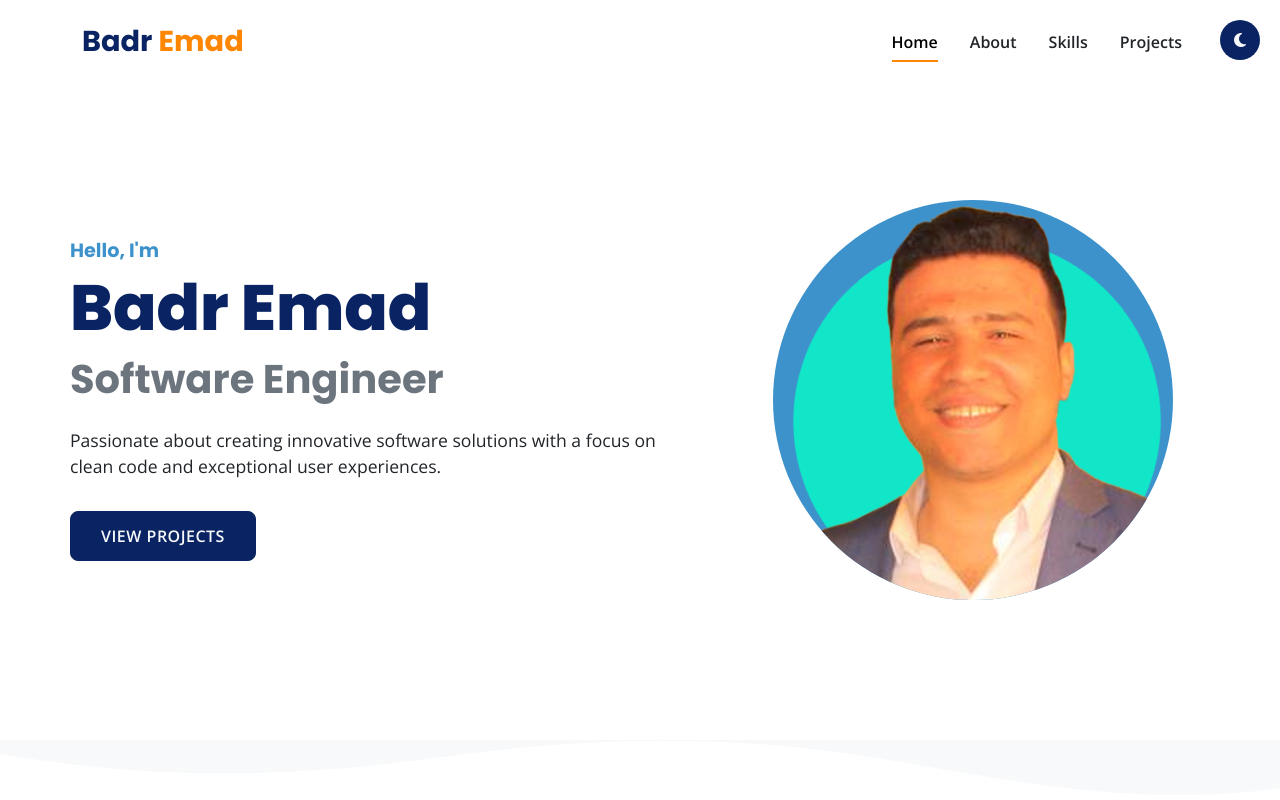
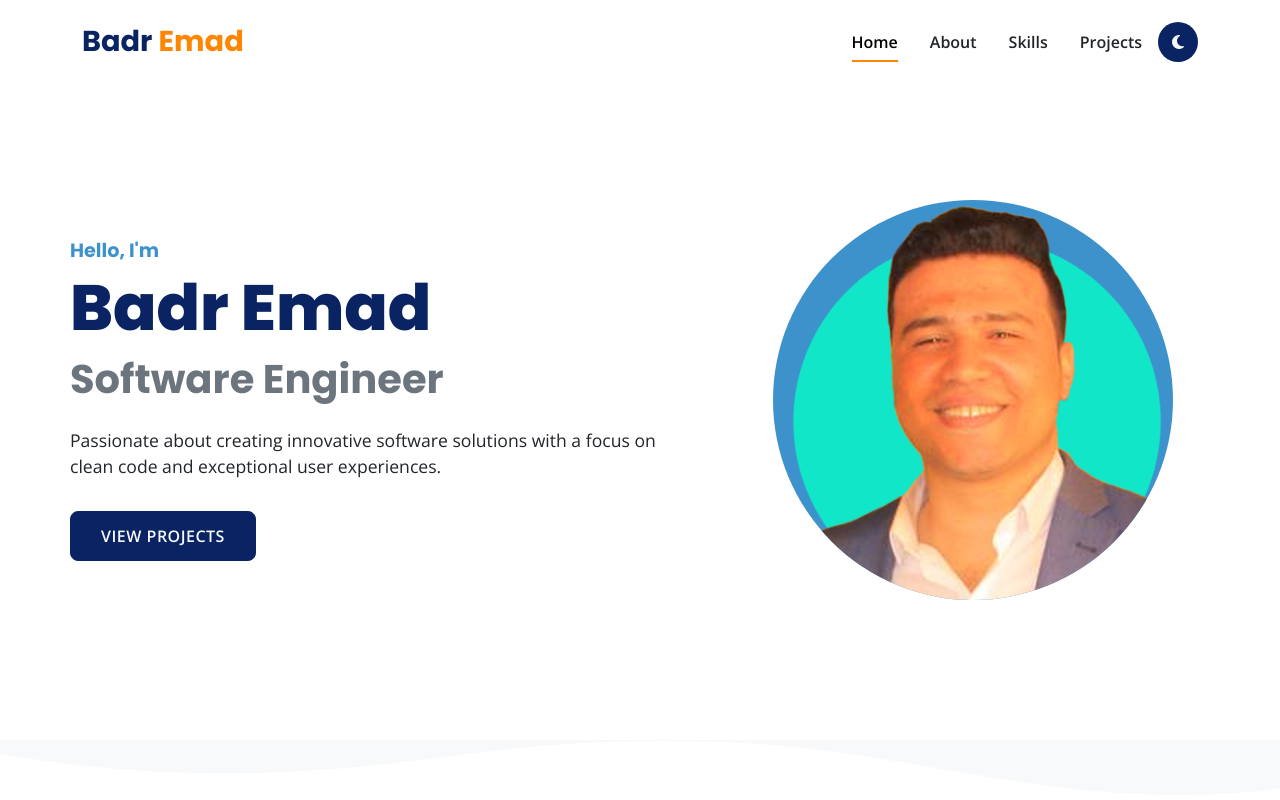
Before and after one commit to badr0badr/BadrEmad, a website built with Vite: page index.html in a window 1280 px wide. Shown: the top 800 px of the page. Built offline with nearby package versions, Linux system fonts and the light colour scheme.

Commit message:
Add files via upload

```diff
--- a/css/style.css
+++ b/css/style.css
@@ -163,9 +163,9 @@ a:hover {
 
 /* Theme Toggle */
 .theme-toggle {
-  position: fixed;
+  /* position: fixed;
   top: 20px;
-  right: 20px;
+  right: 20px; */
   width: 40px;
   height: 40px;
   background-color: var(--primary-color);
@@ -175,7 +175,7 @@ a:hover {
   align-items: center;
   justify-content: center;
   cursor: pointer;
-  z-index: 100000;
+  /* z-index: 100000; */
   transition: all var(--transition-fast);
 }
 
```
